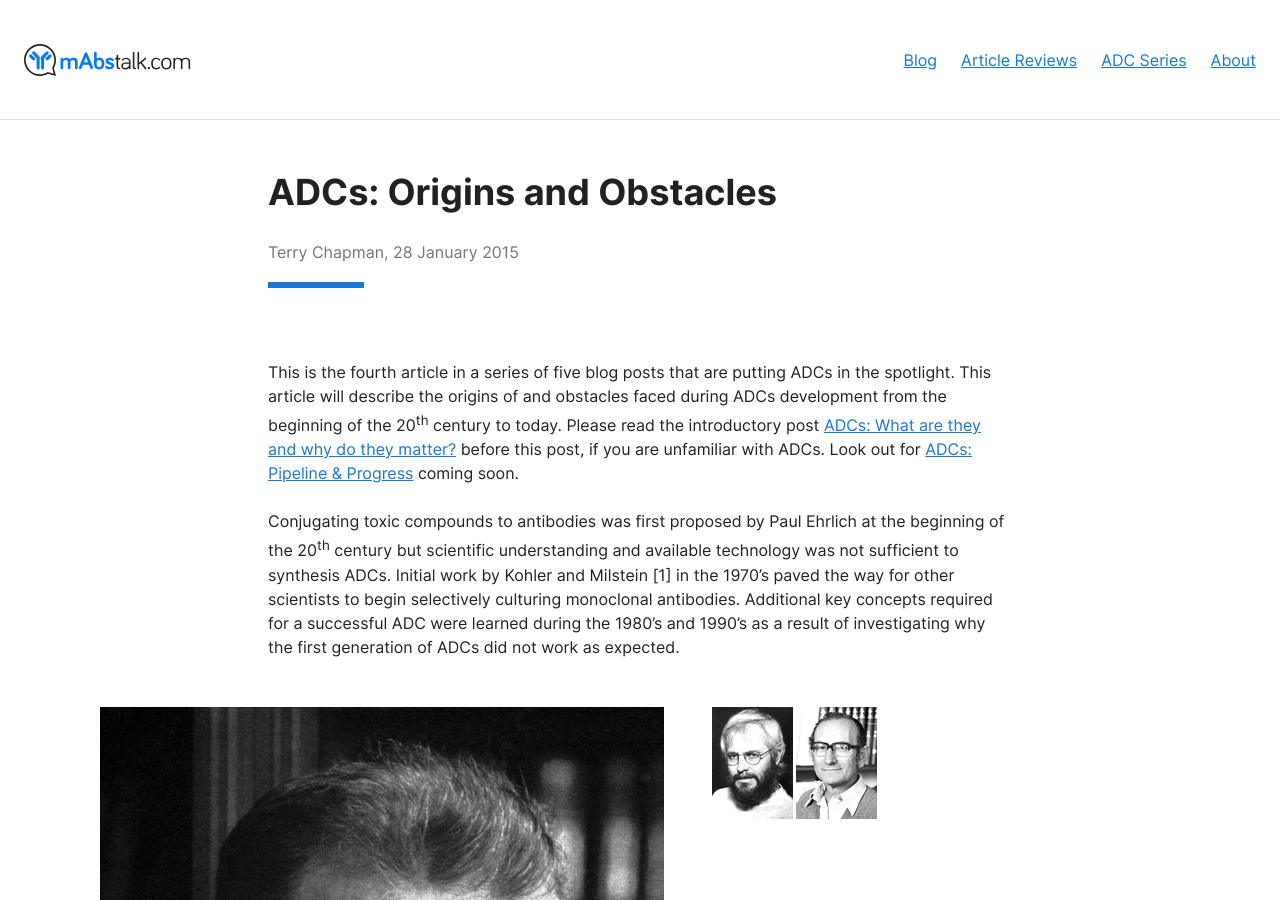
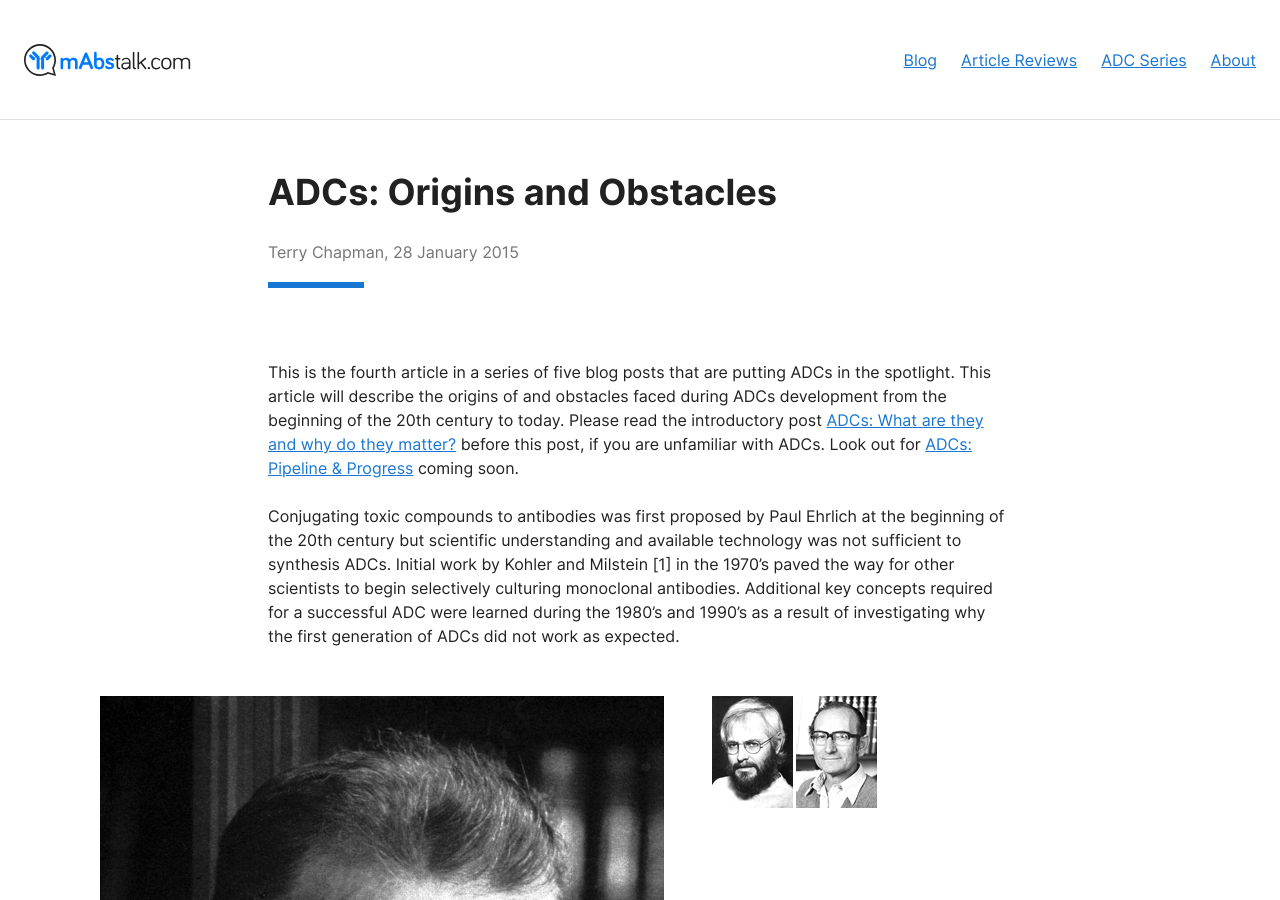
Before and after one commit to qphl/mabstalk.com, a Jekyll site: the page built from _posts/2015-01-28-adcs-origins-and-obstacles.md, in a window 1280 px wide and 900 px high. Built offline with Jekyll 4.4.1, drawn with Linux system fonts in a browser that asks for light colours.

Commit message:
Removes unecessary superscript tags

```diff
--- a/_posts/2015-01-28-adcs-origins-and-obstacles.md
+++ b/_posts/2015-01-28-adcs-origins-and-obstacles.md
@@ -10,9 +10,9 @@ tags:
   - mabs
 ---
 
-This is the fourth article in a series of five blog posts that are putting ADCs in the spotlight. This article will describe the origins of and obstacles faced during ADCs development from the beginning of the 20<sup>th</sup> century to today. Please read the introductory post [ADCs: What are they and why do they matter?](/2015/01/20/adcs-what-are-they-and-why-do-they-matter/) before this post, if you are unfamiliar with ADCs. Look out for [ADCs: Pipeline & Progress](/2015/02/03/adcs-pipeline-and-progress/) coming soon.
+This is the fourth article in a series of five blog posts that are putting ADCs in the spotlight. This article will describe the origins of and obstacles faced during ADCs development from the beginning of the 20th century to today. Please read the introductory post [ADCs: What are they and why do they matter?](/2015/01/20/adcs-what-are-they-and-why-do-they-matter/) before this post, if you are unfamiliar with ADCs. Look out for [ADCs: Pipeline & Progress](/2015/02/03/adcs-pipeline-and-progress/) coming soon.
 
-Conjugating toxic compounds to antibodies was first proposed by Paul Ehrlich at the beginning of the 20<sup>th</sup> century but scientific understanding and available technology was not sufficient to synthesis ADCs. Initial work by Kohler and Milstein [1] in the 1970’s paved the way for other scientists to begin selectively culturing monoclonal antibodies. Additional key concepts required for a successful ADC were learned during the 1980’s and 1990’s as a result of investigating why the first generation of ADCs did not work as expected.
+Conjugating toxic compounds to antibodies was first proposed by Paul Ehrlich at the beginning of the 20th century but scientific understanding and available technology was not sufficient to synthesis ADCs. Initial work by Kohler and Milstein [1] in the 1970’s paved the way for other scientists to begin selectively culturing monoclonal antibodies. Additional key concepts required for a successful ADC were learned during the 1980’s and 1990’s as a result of investigating why the first generation of ADCs did not work as expected.
 
 <figure>
     <div class="gallery">
```
Also changed, not shown: _posts/2015-01-20-adcs-what-are-they-and-why-do-they-matter.md (+1 -1 lines).
